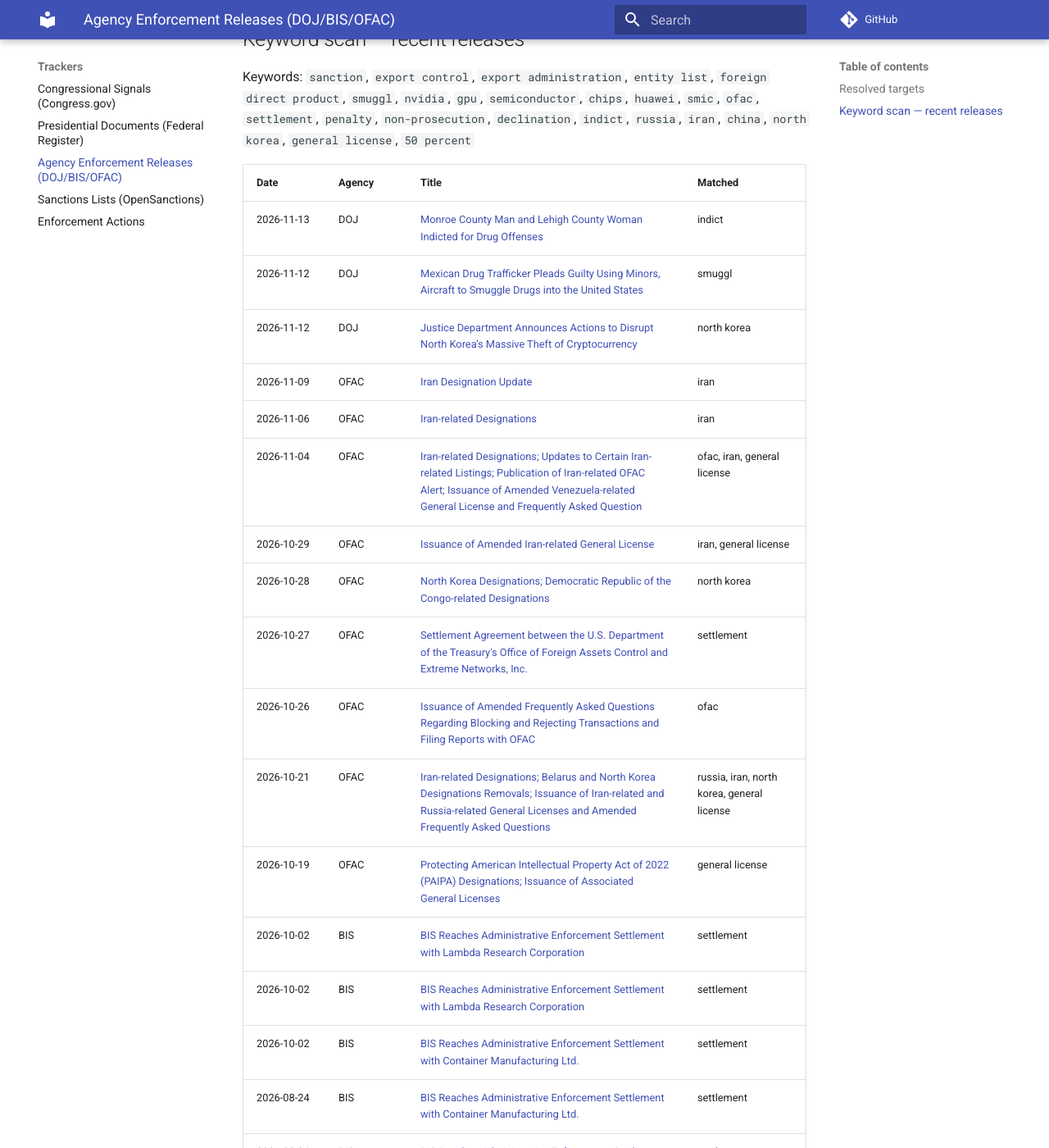
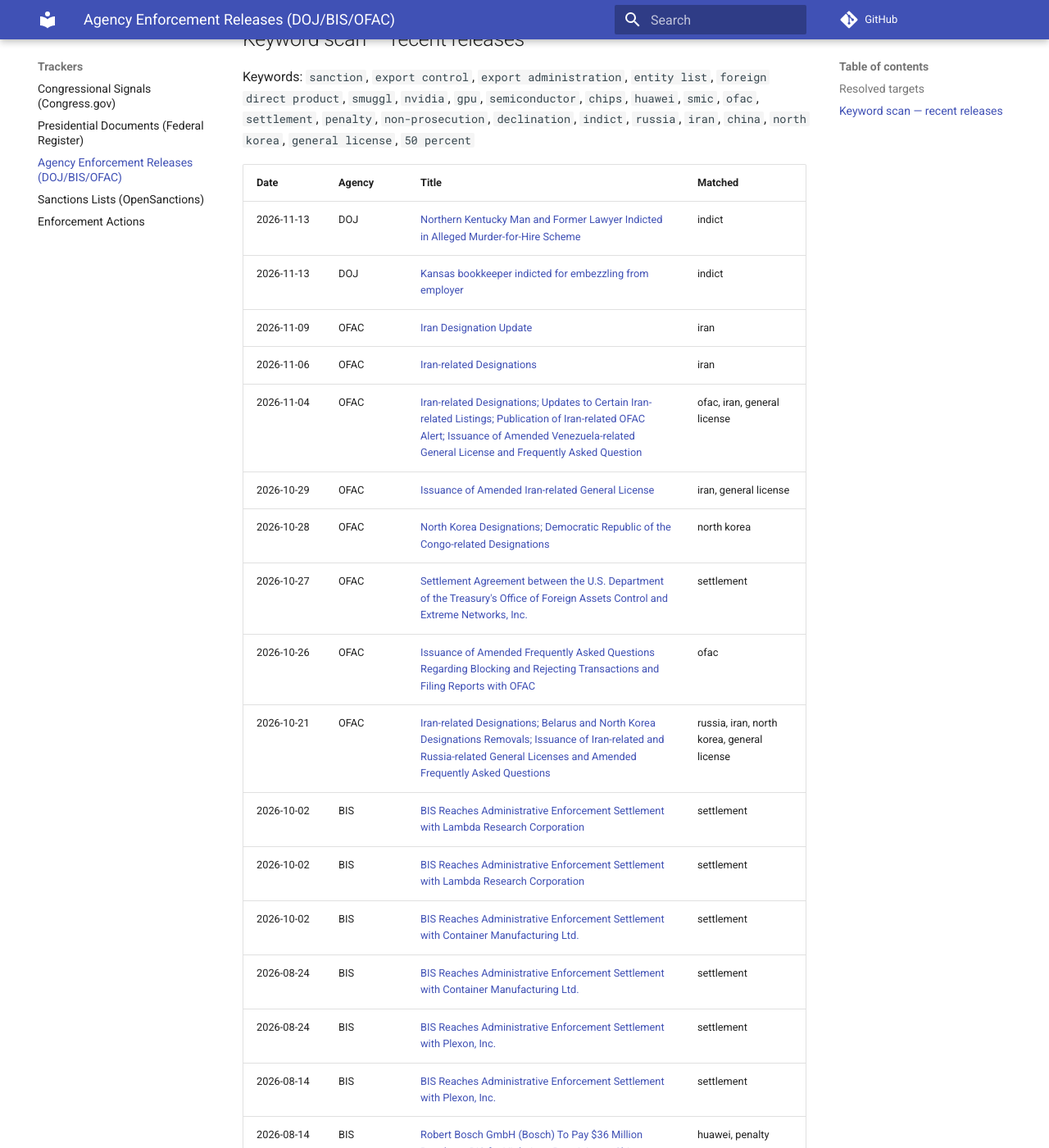
Before and after one commit to felipelago17/Congressional-Influence-Sanctions-Export-Controls, an MkDocs documentation site: the page built from docs/trackers/agency-releases.md, in a window 1280 px wide and 1400 px high, scrolled down 1369 px. Shown: the whole window at 82% size. Built offline with MkDocs 1.6.1 and Material for MkDocs 9.7.7, drawn with Linux system fonts in a browser that asks for light colours; comment, search, counter and statistics services are not loaded; some of the changed text lies outside the part shown.

Commit message:
data: agency releases 2026-11-14

```diff
--- a/docs/trackers/agency-releases.md
+++ b/docs/trackers/agency-releases.md
@@ -26,9 +26,8 @@ Keywords: `sanction`, `export control`, `export administration`, `entity list`,
 
 | Date | Agency | Title | Matched |
 |---|---|---|---|
-| 2026-11-13 | DOJ | [Monroe County Man and Lehigh County Woman Indicted for Drug Offenses](https://www.justice.gov/usao-mdpa/pr/monroe-county-man-and-lehigh-county-woman-indicted-drug-offenses) | indict |
-| 2026-11-12 | DOJ | [Mexican Drug Trafficker Pleads Guilty Using Minors, Aircraft to Smuggle Drugs into the United States](https://www.justice.gov/usao-sdca/pr/mexican-drug-trafficker-pleads-guilty-using-minors-aircraft-smuggle-drugs-united) | smuggl |
-| 2026-11-12 | DOJ | [Justice Department Announces Actions to Disrupt North Korea’s Massive Theft of Cryptocurrency](https://www.justice.gov/usao-cdca/pr/justice-department-announces-actions-disrupt-north-koreas-massive-theft-cryptocurrency) | north korea |
+| 2026-11-13 | DOJ | [Northern Kentucky Man and Former Lawyer Indicted in Alleged Murder-for-Hire Scheme](https://www.justice.gov/usao-edky/pr/northern-kentucky-man-and-former-lawyer-indicted-alleged-murder-hire-scheme) | indict |
+| 2026-11-13 | DOJ | [Kansas bookkeeper indicted for embezzling from employer](https://www.justice.gov/usao-ks/pr/kansas-bookkeeper-indicted-embezzling-employer) | indict |
 | 2026-11-09 | OFAC | [Iran Designation Update](https://ofac.treasury.gov/recent-actions/20261109) | iran |
 | 2026-11-06 | OFAC | [Iran-related Designations](https://ofac.treasury.gov/recent-actions/20261106) | iran |
 | 2026-11-04 | OFAC | [Iran-related Designations; Updates to Certain Iran-related Listings; Publication of Iran-related OFAC Alert; Issuance of Amended Venezuela-related General License and Frequently Asked Question](https://ofac.treasury.gov/recent-actions/20261104) | ofac, iran, general license |
@@ -37,7 +36,6 @@ Keywords: `sanction`, `export control`, `export administration`, `entity list`,
 | 2026-10-27 | OFAC | [Settlement Agreement between the U.S. Department of the Treasury's Office of Foreign Assets Control and Extreme Networks, Inc.](https://ofac.treasury.gov/recent-actions/20261027) | settlement |
 | 2026-10-26 | OFAC | [Issuance of Amended Frequently Asked Questions Regarding Blocking and Rejecting Transactions and Filing Reports with OFAC](https://ofac.treasury.gov/recent-actions/20261026) | ofac |
 | 2026-10-21 | OFAC | [Iran-related Designations; Belarus and North Korea Designations Removals; Issuance of Iran-related and Russia-related General Licenses and Amended Frequently Asked Questions](https://ofac.treasury.gov/recent-actions/20261021) | russia, iran, north korea, general license |
-| 2026-10-19 | OFAC | [Protecting American Intellectual Property Act of 2022 (PAIPA) Designations; Issuance of Associated General Licenses](https://ofac.treasury.gov/recent-actions/20261019) | general license |
 | 2026-10-02 | BIS | [BIS Reaches Administrative Enforcement Settlement with Lambda Research Corporation](https://www.bis.gov/press-release/bis-reaches-administrative-enforcement-settlement-lambda-research-corporation) | settlement |
 | 2026-10-02 | BIS | [BIS Reaches Administrative Enforcement Settlement with Lambda Research Corporation](https://www.bis.gov/press-release/bis-reaches-administrative-enforcement-settlement-lambda-research-corporation) | settlement |
 | 2026-10-02 | BIS | [BIS Reaches Administrative Enforcement Settlement with Container Manufacturing Ltd.](https://www.bis.gov/press-release/bis-reaches-administrative-enforcement-settlement-container-manufacturing-ltd.) | settlement |
```
Also changed, not shown: other parts of docs/trackers/agency-releases.md (+1 -1 lines), 1 other file.
